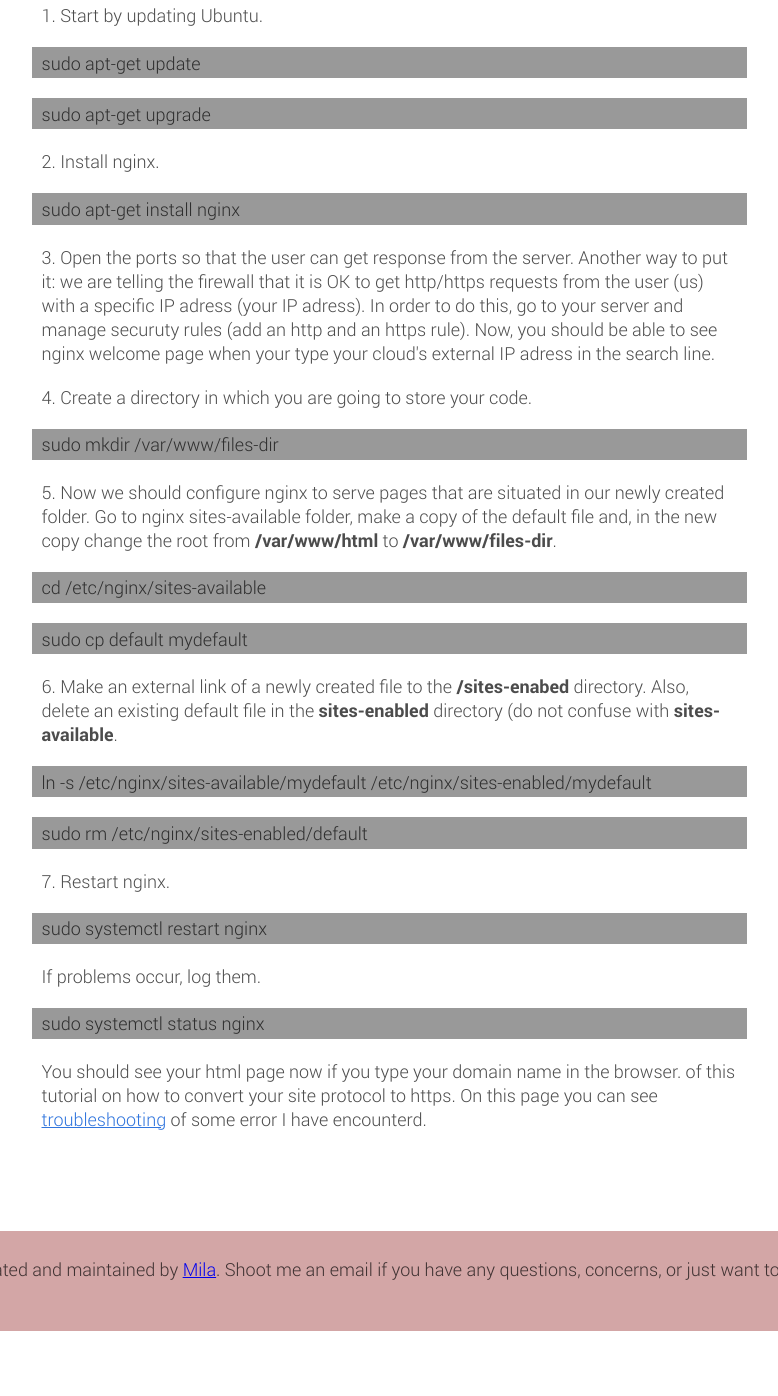
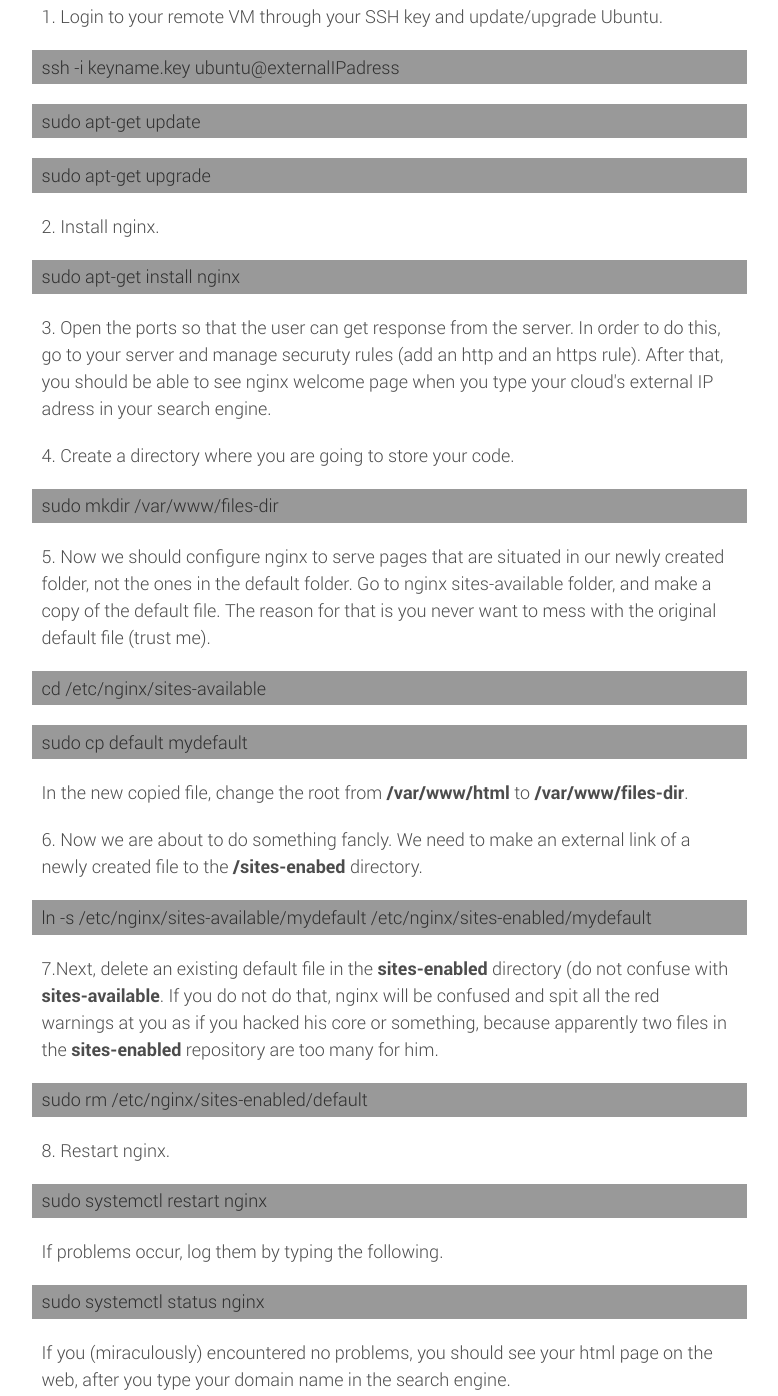
Before and after one commit to lsyurievna/milatutorials, a plain HTML site: page test.html in a window 1280 px wide. Shown: the part 330-1726 px from the top of the page, without its empty margins (251-1029 px from the left). Before the commit the page ends 1661 px from the top, so only its background shows below. Drawn offline with Linux system fonts and the light colour scheme.

Commit message:
Spacing between paragraphs added

```diff
--- a/test.css
+++ b/test.css
@@ -181,6 +181,7 @@ p{
   font-size:18px;
   margin-bottom:20px;
   padding:0 10px 0 10px;
+  line-height: 1.5;
 }
 .content-link:link, .content-link:visited{
   color:rgb(48, 117, 221);
--- a/test.html
+++ b/test.html
@@ -3,7 +3,7 @@
 <head>
   <meta charset="UTF-8">
   <meta name="viewport" content="width=device-width, initial-scale=1.0">
-  <title>Document</title>
+  <title>Static | Part I</title>
   <link rel="stylesheet" href="test.css">
 </head>
 <body>
@@ -33,37 +33,47 @@
   <article>
     <div class="content">
       <h1>Setting up a static website with nginx on Ubuntu 20.</h1>
-      <p>1. Start by updating Ubuntu.</p>
+      <p>1. Login to your remote VM through your SSH key and update/upgrade Ubuntu.</p>
+      <p class="cmd">ssh -i keyname.key ubuntu@externalIPadress</p>
       <p class="cmd">sudo apt-get update</p>
       <p class="cmd">sudo apt-get upgrade</p>
       <p>2. Install nginx.</p>
       <p class="cmd">sudo apt-get install nginx</p>
       <p>3. Open the ports so that the user can
         get response from the server.
-        Another way to put it: we are telling the firewall that it is
-        OK to get http/https requests from the user (us) with a specific IP adress (your IP adress).
         In order to do this, go to your server and manage securuty rules (add an http and an https rule).
-        Now, you should be able to see nginx welcome page when your type your cloud's external IP adress in the search line.
+        After that, you should be able to see nginx welcome page when you type your cloud's external IP adress in your search engine.
       </p>
-      <p>4. Create a directory in which you are going to store your code.</p>
+      <p>4. Create a directory where you are going to store your code.</p>
       <p class="cmd">sudo mkdir  /var/www/files-dir</p>
-      <p>5. Now we should configure nginx to serve pages that are situated in our newly created folder.
-        Go to nginx sites-available folder, make a copy of the default file and, in the new copy change the root
-        from <strong>/var/www/html</strong> to <strong>/var/www/files-dir</strong>.
+      <p>5. Now we should configure nginx to serve pages that are situated in our newly created folder, not the ones in
+        the default folder.
+        Go to nginx sites-available folder, and make a copy of the default file. The reason for that
+        is you never want to mess with the original default file (trust me).
       </p>
       <p class="cmd">cd /etc/nginx/sites-available</p>
       <p class="cmd">sudo cp default mydefault</p>
-      <p>6. Make an external link of a newly created file to the <strong>/sites-enabed</strong> directory. Also, delete
-      an existing default file in the <strong>sites-enabled</strong> directory (do not confuse with <strong>sites-available</strong>.</p></li>
+      <p>In the new copied file, change the root
+        from <strong>/var/www/html</strong> to <strong>/var/www/files-dir</strong>.</p>
+      <p>6. Now we are about to do something fancly. We need to make an external link of a newly created file
+        to the <strong>/sites-enabed</strong> directory. </p>
       <p class="cmd">ln -s /etc/nginx/sites-available/mydefault /etc/nginx/sites-enabled/mydefault</p>
+      <p> 7.Next, delete an existing default file in the <strong>sites-enabled</strong> directory (do not confuse with <strong>sites-available</strong>.
+      If you do not do that, nginx will be confused and spit all the red
+      warnings at you as if you hacked his core or something, because apparently two files in the
+      <strong>sites-enabled</strong> repository are too many for him.
+      </p>
       <p class="cmd">sudo rm /etc/nginx/sites-enabled/default</p>
-      <p>7. Restart nginx.</p>
+      <p>8. Restart nginx.</p>
       <p class="cmd">sudo systemctl restart nginx</p>
-      <p>If problems occur, log them.</p>
+      <p>If problems occur, log them by typing the following.</p>
       <p class="cmd">sudo systemctl status nginx</p>
-      <p>You should see your html page now if you type your domain name in the browser.
-        of this tutorial on how to convert your site protocol to https.
-      On this page you can see <a class="content-link" target="_blank" href="troubleshooting.html"> troubleshooting</a> of some error I have encounterd.</p>
+      <p>If you (miraculously) encountered no problems, you should see your html page on the web,
+         after you type your domain name in the search engine.
+      <p>If problems did occur, then rejoice at the amazing opportunity to look for a solution on the web and become
+      more knowledgeable about what you are doing. But first, make sure to check my list of recommendations on
+      the <a class="content-link" target="_blank" href="troubleshooting.html"> troubleshooting page</a>. It might just
+      so happen that I have encountered and solved the problem you are struggling with.</p>
     </div>
   </article>
 
```
Also changed, not shown: home.html (added, +42 -0 lines).
